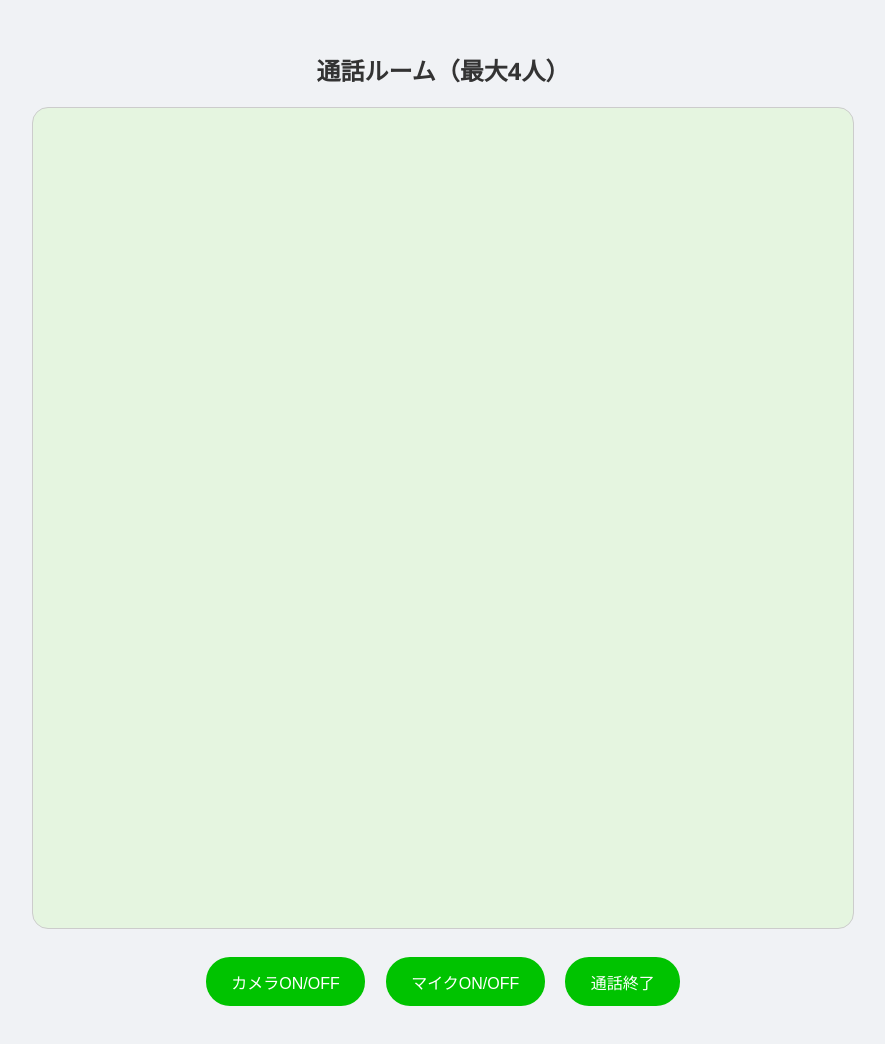
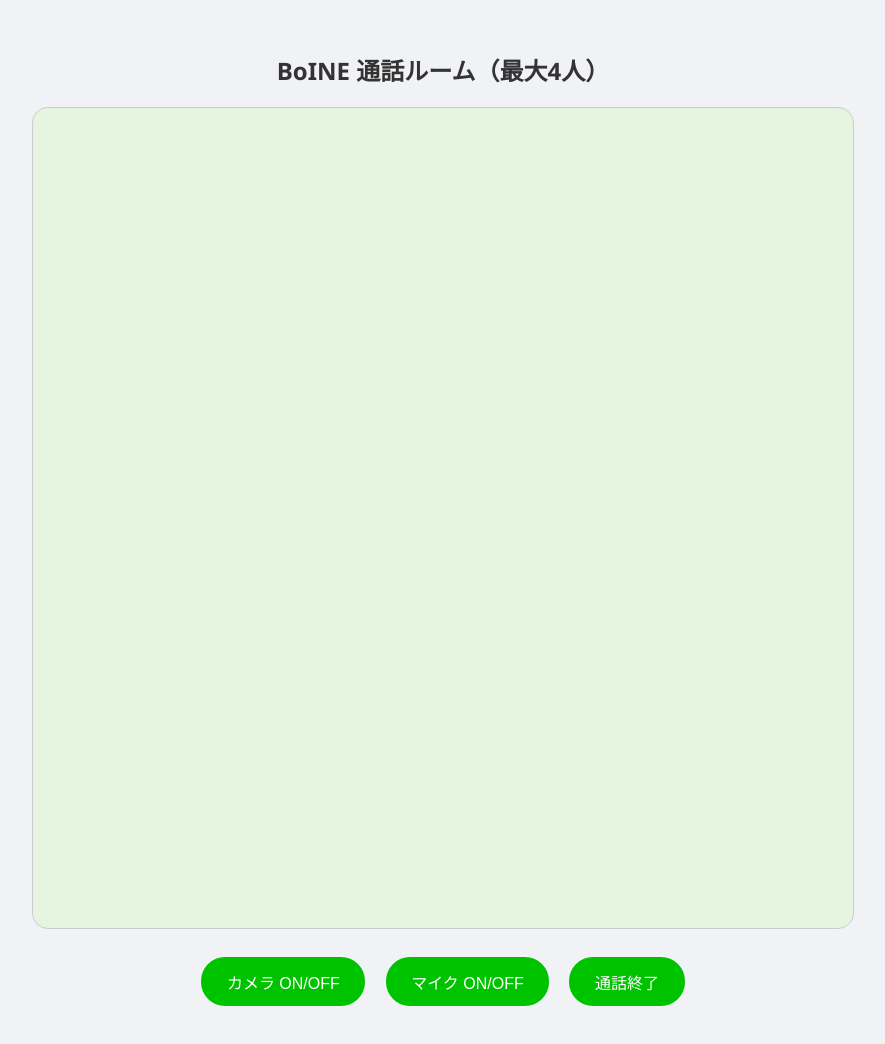
Before and after one commit to JUNKPOWERUP/ogaZOOM, a plain HTML site: page docs/room.html in a window 1280 px wide. Shown: the whole page, without its empty margins (197-1082 px from the left). Drawn offline with nearby package versions, Linux system fonts and the light colour scheme; no server answers.

Commit message:
Update room.html

```diff
--- a/docs/room.html
+++ b/docs/room.html
@@ -3,17 +3,20 @@
 <head>
   <meta charset="UTF-8" />
   <meta name="viewport" content="width=device-width, initial-scale=1.0"/>
-  <title>通話ルーム</title>
+  <title>BoINE 通話ルーム</title>
   <link rel="stylesheet" href="style.css" />
 </head>
 <body>
-  <h2>通話ルーム（最大4人）</h2>
-  <div id="video-grid" style="display: grid; grid-template-columns: 1fr 1fr; gap: 10px;"></div>
+  <h2>BoINE 通話ルーム（最大4人）</h2>
+
+  <div id="video-grid"></div>
+
   <div style="margin-top: 20px;">
-    <button onclick="toggleCamera()">カメラON/OFF</button>
-    <button onclick="toggleMic()">マイクON/OFF</button>
+    <button onclick="toggleCamera()">カメラ ON/OFF</button>
+    <button onclick="toggleMic()">マイク ON/OFF</button>
     <button onclick="leaveRoom()">通話終了</button>
   </div>
+
   <script src="https://cdn.socket.io/4.7.5/socket.io.min.js"></script>
   <script src="script/room.js"></script>
 </body>
```
